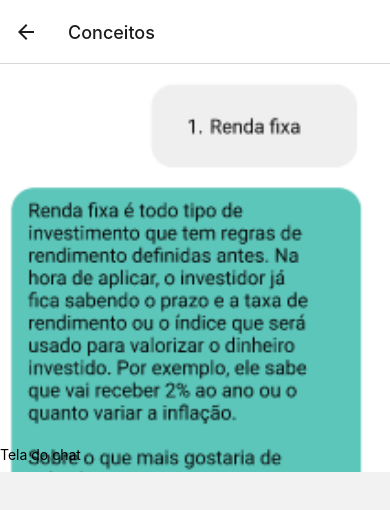
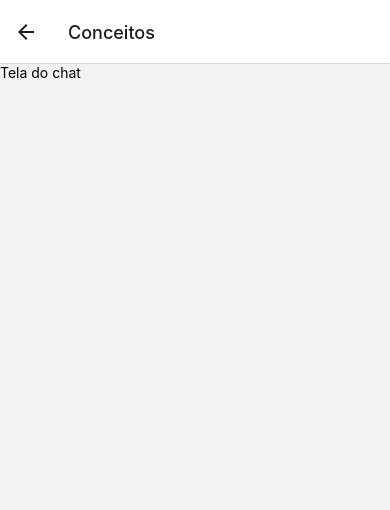
Before and after one commit to Tcc-Invest-Info/InvestInfo, a React Native app in the folder front-mobile/: screen /Conceitos in a window 390 px wide. Shown: the top 510 px of the page. Built offline with nearby package versions, Linux system fonts and the light colour scheme.

Commit message:
Ajuste estrutura do projeto

```diff
--- a/front-mobile/src/pages/Cadastro/index.js
+++ b/front-mobile/src/pages/Cadastro/index.js
@@ -4,11 +4,11 @@
         View,
         Text,
         TouchableOpacity,
-        TextInput
+        TextInput,
+        Alert
 } from 'react-native'
 import backgroundImage from '../../../assets/background.png'
 import styles from './styles'
-import { Entypo } from '@expo/vector-icons';
 
 export default function Login ({navigation}){
 
@@ -32,6 +32,7 @@
                     <View
                         style={styles.container}>
                         <TouchableOpacity
+
                             onPress={()=> navigation.navigate('Login')}
                             style={styles.bt_cadastrar}>
                             <Text
--- a/front-mobile/src/pages/Chat/index.js
+++ b/front-mobile/src/pages/Chat/index.js
@@ -13,11 +13,6 @@
 export default function Login ({navigation}){
 
     return(
-        <ImageBackground
-            source={backgroundImage} style={styles.backgorund}>
-                <Text>
-                    Tela do chat
-                </Text>
-        </ImageBackground>
+        <Text>Tela do chat</Text>
     )
 }
--- a/front-mobile/src/pages/Menu/index.js
+++ b/front-mobile/src/pages/Menu/index.js
@@ -4,7 +4,7 @@
         View,
         Text,
         TouchableOpacity,
-        TextInput
+        Alert
 } from 'react-native'
 import backgroundImage from '../../../assets/menuOptions.png'
 import styles from './styles'
--- a/front-mobile/src/pages/Noticias/index.js
+++ b/front-mobile/src/pages/Noticias/index.js
@@ -6,16 +6,13 @@
         TouchableOpacity,
         TextInput
 } from 'react-native'
-import backgroundImage from '../../../assets/background.png'
+import backgroundImage from '../../../assets/chat.png'
 import styles from './styles'
 import { Entypo } from '@expo/vector-icons';
 
 export default function Login ({navigation}){
 
     return(
-        <View
-            style={styles.container}>
-        </View>
-
+        <Text>Tela de noticias</Text>
     )
 }
```
Also changed, not shown: front-mobile/assets/news.png (deleted).
